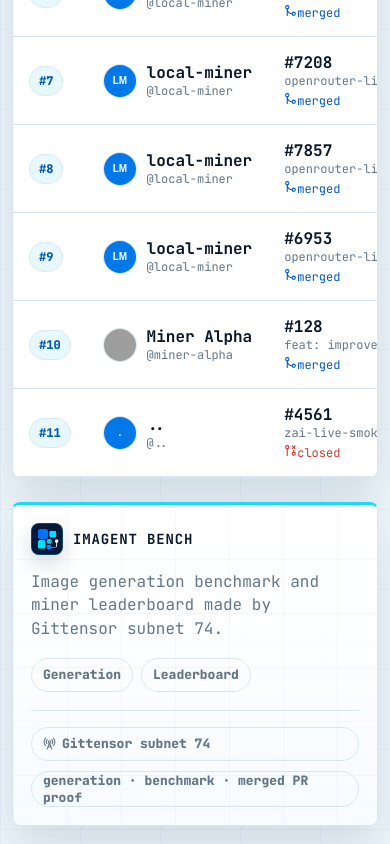
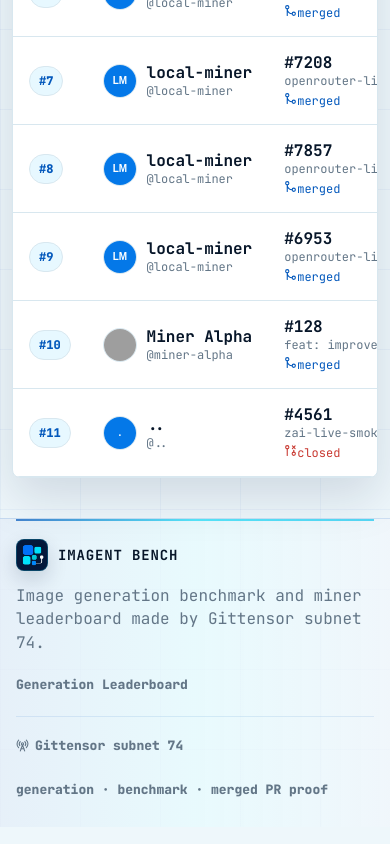
Before and after one commit to imagent-ai/imagent-ui, a Next.js app: page /leaderboard in a window 390 px wide. Shown: the part 3251-4095 px from the top of the page. Built offline with nearby package versions, Linux system fonts and the light colour scheme; grey boxes are pictures that could not be loaded.

Commit message:
style: polish chat avatar and leaderboard footer

```diff
--- a/app/components/GenerationChat.tsx
+++ b/app/components/GenerationChat.tsx
@@ -13,6 +13,7 @@
   Settings,
   Sparkles,
   Trash2,
+  UserRound,
   X
 } from "lucide-react";
 
@@ -449,7 +450,7 @@
               {activeSession.messages.map((message) => (
                 <article className={`chat-turn ${message.role}`} key={message.id}>
                   <div className="turn-avatar">
-                    {message.role === "user" ? "You" : <img src="/brand/imagent-ai-avatar.jpg" alt="" />}
+                    {message.role === "user" ? <UserRound size={16} strokeWidth={2.4} /> : <img src="/brand/imagent-ai-avatar.jpg" alt="" />}
                   </div>
                   <div className="turn-content">
                     <p>{message.content}</p>
--- a/app/styles.css
+++ b/app/styles.css
@@ -249,40 +249,34 @@
 }
 
 .app-footer {
-  margin-top: 28px;
-  padding: 0 24px 28px;
+  background:
+    linear-gradient(90deg, rgba(3, 88, 188, 0.08), rgba(29, 217, 245, 0.08), rgba(3, 88, 188, 0.04)),
+    rgba(255, 255, 255, 0.72);
+  border-top: 1px solid rgba(3, 88, 188, 0.14);
+  margin-top: 44px;
+  padding: 0 24px;
 }
 
 .footer-inner {
-  background:
-    linear-gradient(rgba(3,88,188,0.04) 1px, transparent 1px),
-    linear-gradient(90deg, rgba(3,88,188,0.04) 1px, transparent 1px),
-    linear-gradient(180deg, rgba(255,255,255,0.98), rgba(247,251,255,0.94));
-  background-size: 54px 54px, 54px 54px, auto;
-  border: 1px solid var(--line);
-  border-top: 3px solid var(--accent);
-  border-radius: var(--radius-card);
-  box-shadow: var(--shadow);
   color: var(--ink);
   display: grid;
-  gap: 18px 24px;
+  gap: 14px 24px;
   grid-template-columns: minmax(0, 1fr) auto;
   margin: 0 auto;
   max-width: 1260px;
-  overflow: hidden;
-  padding: 22px 24px;
+  padding: 24px 0;
   position: relative;
 }
 
 .footer-inner::before {
   background: linear-gradient(90deg, var(--accent-dark), var(--accent), var(--teal));
   content: "";
-  height: 3px;
-  left: 24px;
-  opacity: 0.78;
+  height: 2px;
+  left: 0;
+  opacity: 0.72;
   position: absolute;
-  right: 24px;
-  top: -3px;
+  right: 0;
+  top: 0;
 }
 
 .footer-brand-panel,
@@ -296,6 +290,7 @@
   align-items: center;
   display: inline-flex;
   gap: 10px;
+  letter-spacing: 0;
   font-weight: 800;
 }
 
@@ -313,7 +308,7 @@
 .footer-brand-panel p {
   color: var(--muted);
   line-height: 1.45;
-  margin: 10px 0 0;
+  margin: 8px 0 0;
   max-width: 620px;
 }
 
@@ -328,30 +323,26 @@
 .footer-links a,
 .footer-bottom span {
   align-items: center;
-  border: 1px solid var(--line);
-  border-radius: 999px;
   color: var(--muted);
   display: inline-flex;
   font-size: 13px;
   font-weight: 800;
   gap: 6px;
   min-height: 34px;
-  padding: 0 11px;
+  padding: 0;
 }
 
 .footer-links a:hover {
-  background: #e7f8ff;
-  border-color: rgba(3, 88, 188, 0.24);
   color: var(--ink);
 }
 
 .footer-bottom {
   align-items: center;
-  border-top: 1px solid var(--line);
+  border-top: 1px solid rgba(3, 88, 188, 0.1);
   display: flex;
   grid-column: 1 / -1;
   justify-content: space-between;
-  padding-top: 16px;
+  padding-top: 12px;
 }
 
 .generation-shell {
@@ -937,6 +928,13 @@
   padding: 0;
 }
 
+.chat-turn.user .turn-avatar {
+  background: linear-gradient(135deg, #eefaff, #c9f4ff);
+  border-color: rgba(3, 88, 188, 0.18);
+  color: var(--accent-dark);
+  box-shadow: 0 10px 22px rgba(3, 88, 188, 0.12);
+}
+
 .turn-avatar img {
   border-radius: inherit;
   display: block;
@@ -1649,7 +1647,14 @@
   gap: 8px;
   min-height: 38px;
   padding: 0 12px;
+  transition: background 160ms ease, box-shadow 160ms ease, border-color 160ms ease;
   width: min(300px, 100%);
+}
+
+.leaderboard-search:focus-within {
+  background: #ffffff;
+  border-color: rgba(29, 217, 245, 0.36);
+  box-shadow: 0 8px 22px rgba(3, 88, 188, 0.08), 0 0 0 2px rgba(29, 217, 245, 0.16);
 }
 
 .leaderboard-search svg {
@@ -1664,6 +1669,12 @@
   min-width: 0;
   outline: 0;
   width: 100%;
+}
+
+.leaderboard-search input:focus,
+.leaderboard-search input:focus-visible {
+  box-shadow: none;
+  outline: 0;
 }
 
 .filter-chips button,
@@ -2103,12 +2114,12 @@
   }
 
   .app-footer {
-    margin-top: 12px;
-    padding: 0 12px 18px;
+    margin-top: 28px;
+    padding: 0 16px;
   }
 
   .footer-inner {
-    padding: 18px;
+    padding: 20px 0;
   }
 
   .footer-bottom {
```
